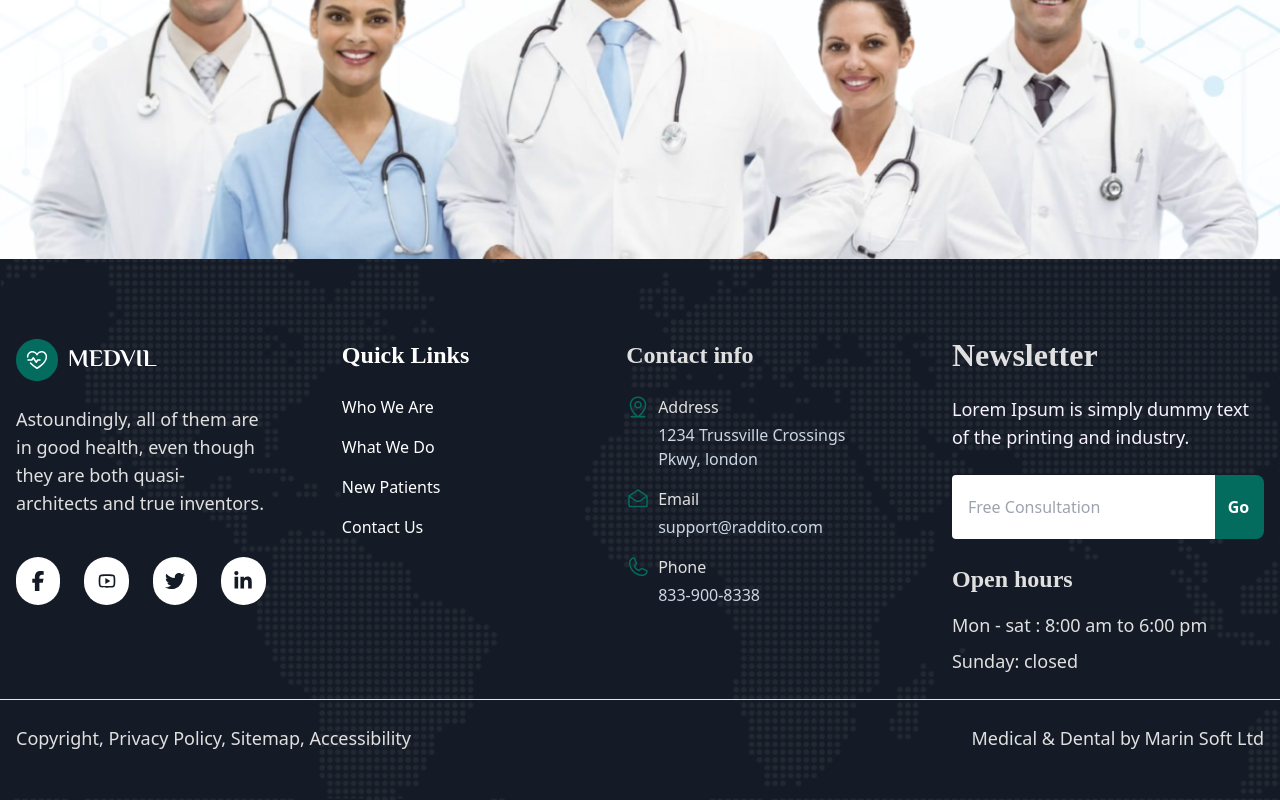
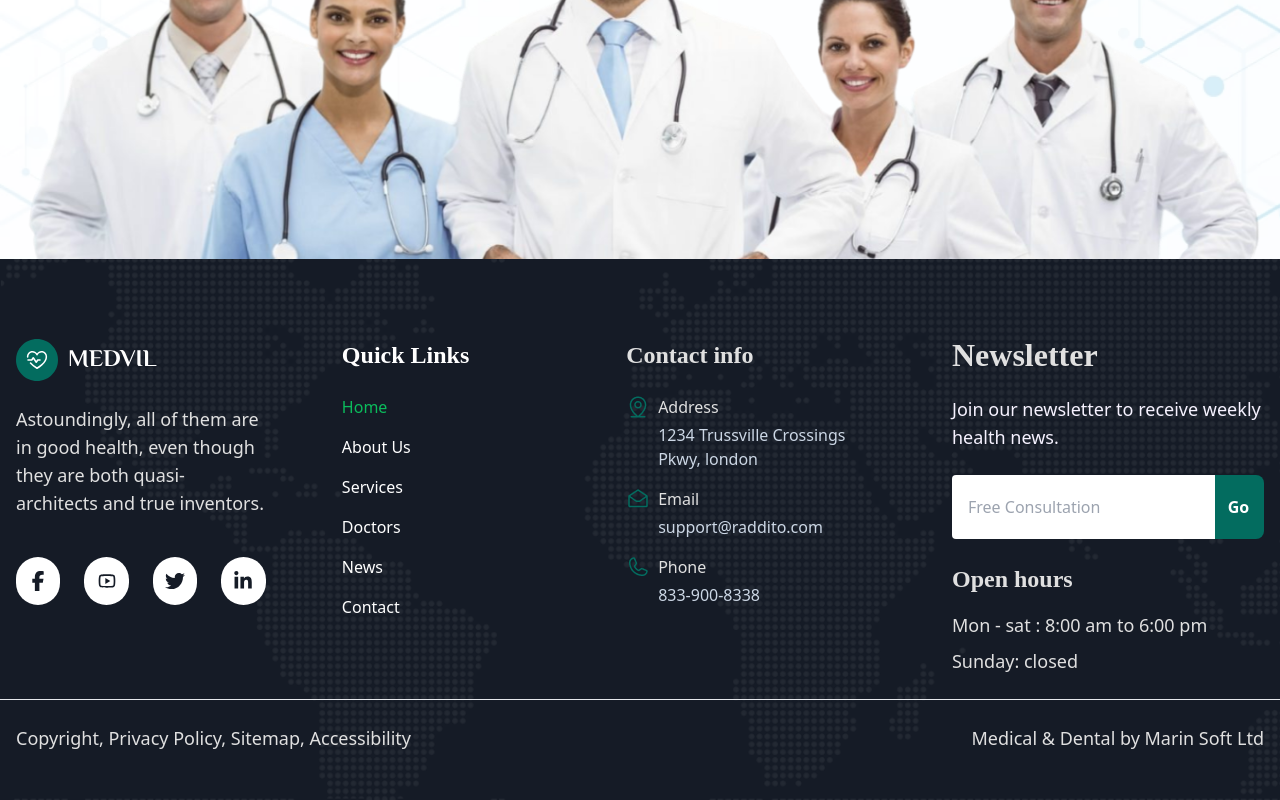
Before and after one commit to shakib-mia/medvil, a Next.js app: page / in a window 1280 px wide. Shown: the part 8999-9799 px from the top of the page. Built offline with nearby package versions, Linux system fonts and the light colour scheme; no server answers.

Commit message:
fixed as suggestions

```diff
--- a/src/components/Footer/Footer.jsx
+++ b/src/components/Footer/Footer.jsx
@@ -10,6 +10,8 @@ import { FaFacebookF } from 'react-icons/fa6';
 import { RiYoutubeLine } from 'react-icons/ri';
 import { FaTwitter } from 'react-icons/fa';
 import { FaLinkedinIn } from 'react-icons/fa6';
+import Link from 'next/link';
+import QuickLinks from '../QuickLinks/QuickLinks';
 
 const Footer = () => {
   return (
@@ -56,20 +58,7 @@ const Footer = () => {
           <div className='w-full text-white md:w-1/2 md:p-2 xl:w-1/6 xl:p-0'>
             <h5>Quick Links</h5>
 
-            <ul className='mt-3 flex flex-col gap-2'>
-              <li>
-                <a href='#'>Who We Are</a>
-              </li>
-              <li>
-                <a href='#'>What We Do</a>
-              </li>
-              <li>
-                <a href='#'>New Patients</a>
-              </li>
-              <li>
-                <a href='#'>Contact Us</a>
-              </li>
-            </ul>
+            <QuickLinks />
           </div>
           <div className='w-full md:w-1/2 md:p-2 xl:w-1/5 xl:p-0'>
             <h5>Contact info</h5>
@@ -123,7 +112,7 @@ const Footer = () => {
           <div className='w-full md:w-1/2 md:p-2 xl:w-1/4 xl:p-0'>
             <h4 className='mb-3'>Newsletter</h4>
             <p className='text-[#F6F2FF]'>
-              Lorem Ipsum is simply dummy text of the printing and industry.{' '}
+              Join our newsletter to receive weekly health news.
             </p>
 
             <div className='my-3 flex overflow-hidden rounded'>
--- /dev/null
+++ b/src/components/QuickLinks/QuickLinks.jsx
@@ -0,0 +1,62 @@
+'use client';
+import Link from 'next/link';
+import { usePathname } from 'next/navigation';
+import React from 'react';
+
+const QuickLinks = () => {
+  const pathname = usePathname();
+  return (
+    <ul className='mt-3 flex flex-col gap-2'>
+      <li>
+        <Link
+          className={`transition hover:text-green ${pathname === '/' && 'text-green'}`}
+          href='/'
+        >
+          Home
+        </Link>
+      </li>
+      <li>
+        <Link
+          className={`transition hover:text-green ${pathname === '/about-us' && 'text-green'}`}
+          href='/about-us'
+        >
+          About Us
+        </Link>
+      </li>
+      <li>
+        <Link
+          className={`transition hover:text-green ${pathname === '/services' && 'text-green'}`}
+          href='/services'
+        >
+          Services
+        </Link>
+      </li>
+      <li>
+        <Link
+          className={`transition hover:text-green ${pathname === '/doctors' && 'text-green'}`}
+          href='/doctors'
+        >
+          Doctors
+        </Link>
+      </li>
+      <li>
+        <Link
+          className={`transition hover:text-green ${pathname === '/news' && 'text-green'}`}
+          href='/news'
+        >
+          News
+        </Link>
+      </li>
+      <li>
+        <Link
+          className={`transition hover:text-green ${pathname === '/contact' && 'text-green'}`}
+          href='/contact'
+        >
+          Contact
+        </Link>
+      </li>
+    </ul>
+  );
+};
+
+export default QuickLinks;
--- a/src/components/Sponsors/Sponsors.jsx
+++ b/src/components/Sponsors/Sponsors.jsx
@@ -42,7 +42,11 @@ const Sponsors = () => {
       >
         {allSponsors.map(({ src, alt }) => (
           <SwiperSlide key={alt} className='xl:!w-auto'>
-            <Image src={src} alt={alt} className='mx-auto w-[141px]' />
+            <Image
+              src={src}
+              alt={alt}
+              className='mx-auto w-[160px] xl:w-[141px]'
+            />
           </SwiperSlide>
         ))}
       </Swiper>
--- a/src/constants.js
+++ b/src/constants.js
@@ -52,5 +52,5 @@ export const posts = [
   },
 ];
 
-// export const url = 'http://localhost:3000/';
-export const url = 'https://medvil.vercel.app/';
+export const url = 'http://localhost:3000/';
+// export const url = 'https://medvil.vercel.app/';
```
